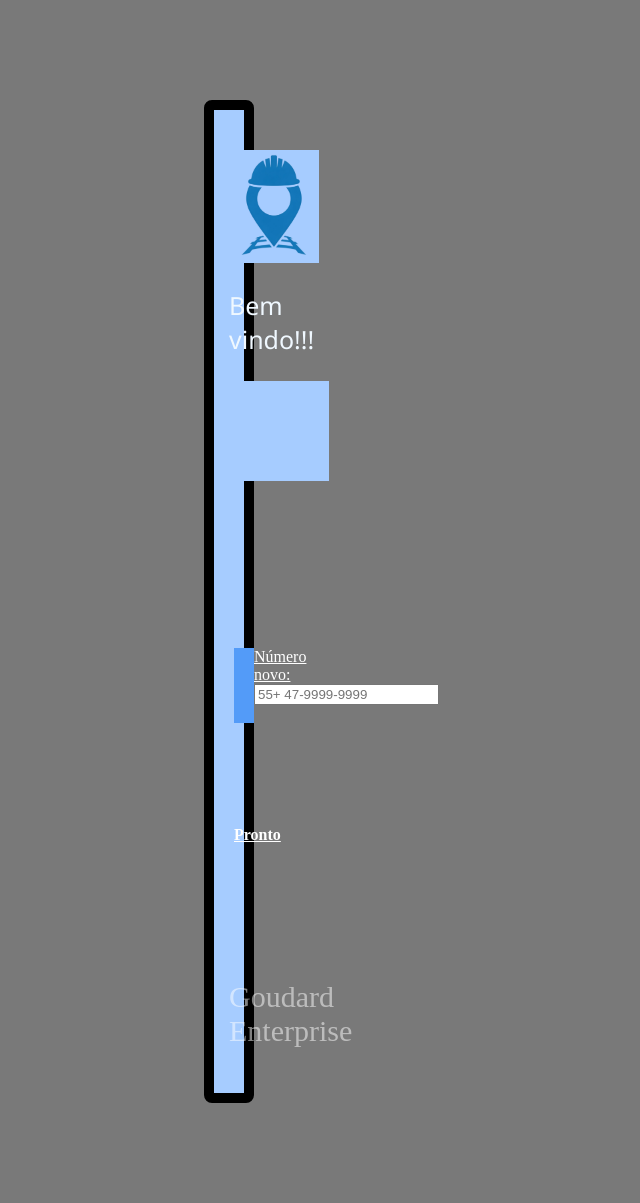
After one commit to EduardoDucci/vai-de-trem-hub, a PHP site: page /public/numero_novo.html in a window 1280 px wide. The commit adds this page. Shown: the whole page, without its empty margins (504-1144 px from the left). Run offline with PHP 8.4, Linux system fonts and the light colour scheme.

Commit message:
numero novo

```diff
--- /dev/null
+++ b/public/numero_novo.html
@@ -0,0 +1,34 @@
+<html lang="en">
+<head>
+    <meta charset="UTF-8">
+    <meta name="viewport" content="width=device-width, initial-scale=1.0">
+    <link rel="stylesheet" href="../style/style.css">
+    <title>Vai de Trem Hub</title>
+</head>
+<body>
+    <div id='celular'>
+
+        <div id='alinhar__texto'>
+         <img id="icone" src='../images/icons/icone__principal.png'>
+         <p id='bem__vindo'>Bem vindo!!!</p>
+        </div>
+
+        <div class="invisivel">
+
+        </div>
+        <br><br><br><br><br><br><br><br><br>
+        <div class='brazul'>
+            <label for="cnpj">Número novo:</label>
+            <input type="text" id="cnpj" name="cnpj" maxlength="18" placeholder="55+ 47-9999-9999" required><br><br>
+        </div>
+        <br><br> <br><br>
+
+
+        <div class='brazul__b'>
+            <h4>Pronto</h4>
+        </div>
+        <div class="enterprise">
+        <p>Goudard Enterprise</p>
+        </div>
+
+</html>
--- a/style/style.css
+++ b/style/style.css
@@ -160,3 +160,13 @@ font-size: 25px;
     background-color: #a6ccff;
 
 }
+
+
+#numeronovo{
+    height: 25px;
+
+}
+
+.numeronovo{
+    text-align: center;
+}
```
